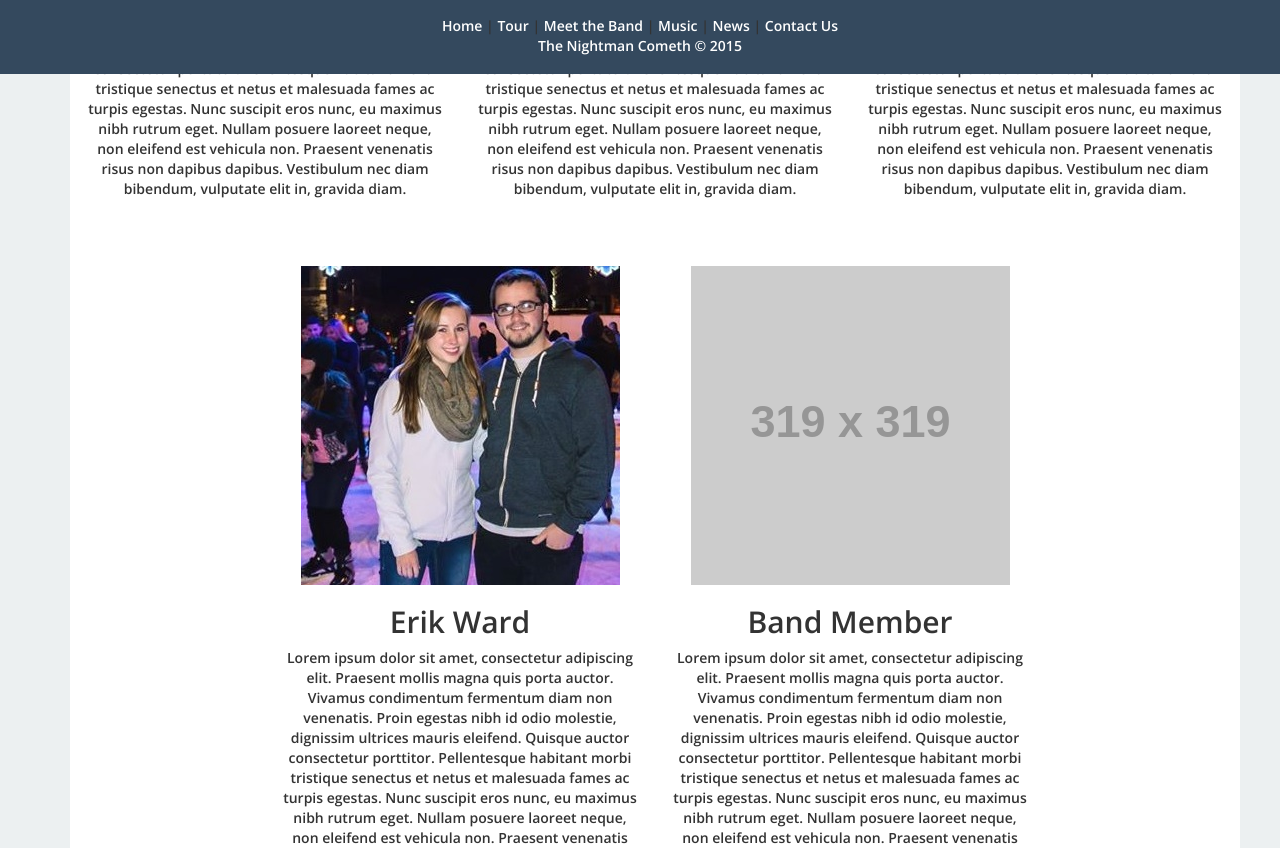
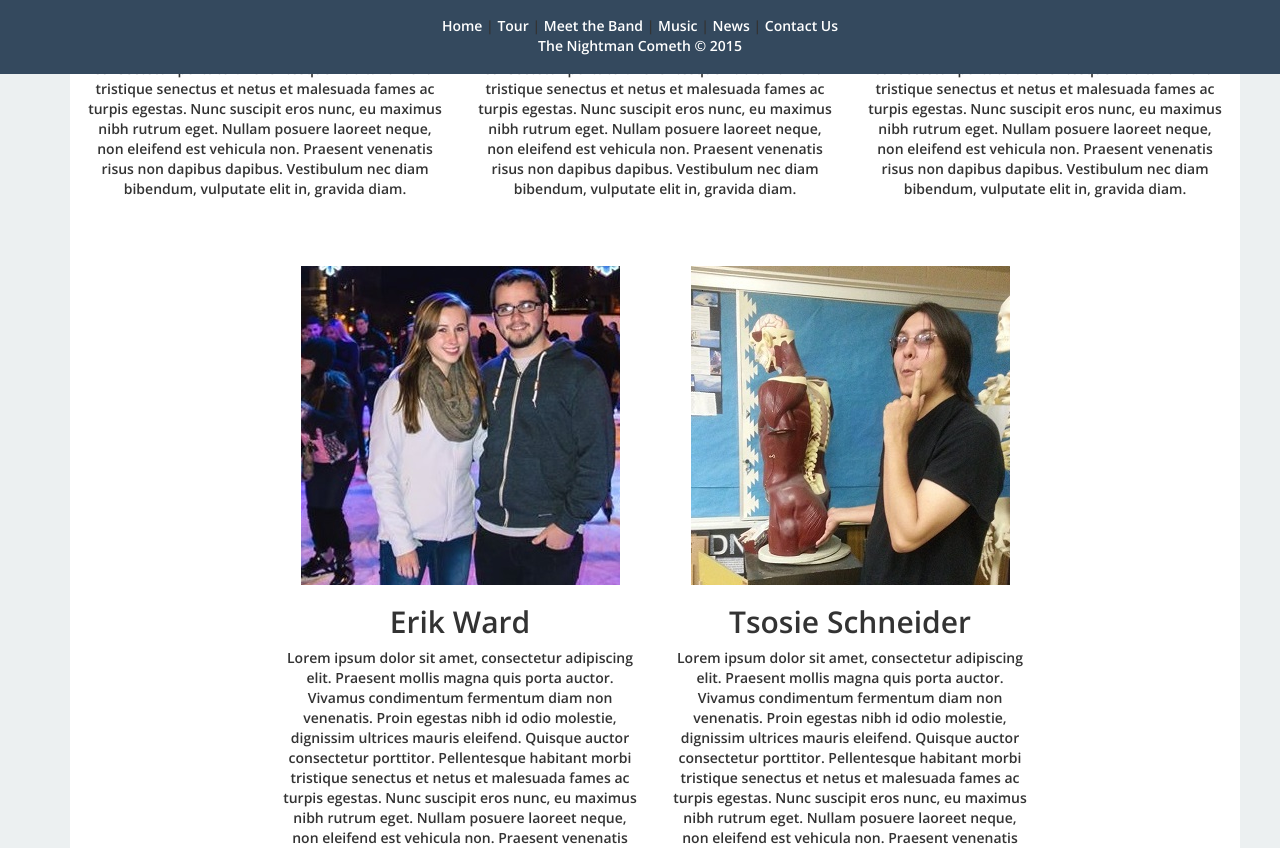
Before and after one commit to c1phr/cs399_band, a Django app: page /meet/ in a window 1280 px wide. Shown: the part 726-1574 px from the top of the page. Run offline with Django 3.2, Linux system fonts and the light colour scheme; grey boxes labelled with a size stand in for pictures from a placeholder-image service; some libraries are stand-ins or nearby versions.

Commit message:
Added my picture and edited meet.html

```diff
--- a/band_project/templates/meet.html
+++ b/band_project/templates/meet.html
@@ -44,8 +44,8 @@
             </div>
             <div class="col-sm-4 col-xs-12 text-center ">
                 <a></a>
-                <img class="img-responsive center-block" src="http://placehold.it/319x319" alt=""/>
-                <h2 class="text-center">Band Member</h2>
+                <img class="img-responsive center-block" src="{{ STATIC_URL }}band_members/tsosie.jpg" alt=""/>
+                <h2 class="text-center">Tsosie Schneider</h2>
                 <p>Lorem ipsum dolor sit amet, consectetur adipiscing elit. Praesent mollis magna quis porta auctor. Vivamus condimentum fermentum diam non venenatis. Proin egestas nibh id odio molestie, dignissim ultrices mauris eleifend. Quisque auctor consectetur porttitor. Pellentesque habitant morbi tristique senectus et netus et malesuada fames ac turpis egestas. Nunc suscipit eros nunc, eu maximus nibh rutrum eget. Nullam posuere laoreet neque, non eleifend est vehicula non. Praesent venenatis risus non dapibus dapibus. Vestibulum nec diam bibendum, vulputate elit in, gravida diam.</p>
             </div>
         </div>
```
Also changed, not shown: band_project/static/band_members/tsosie.jpg (added).
